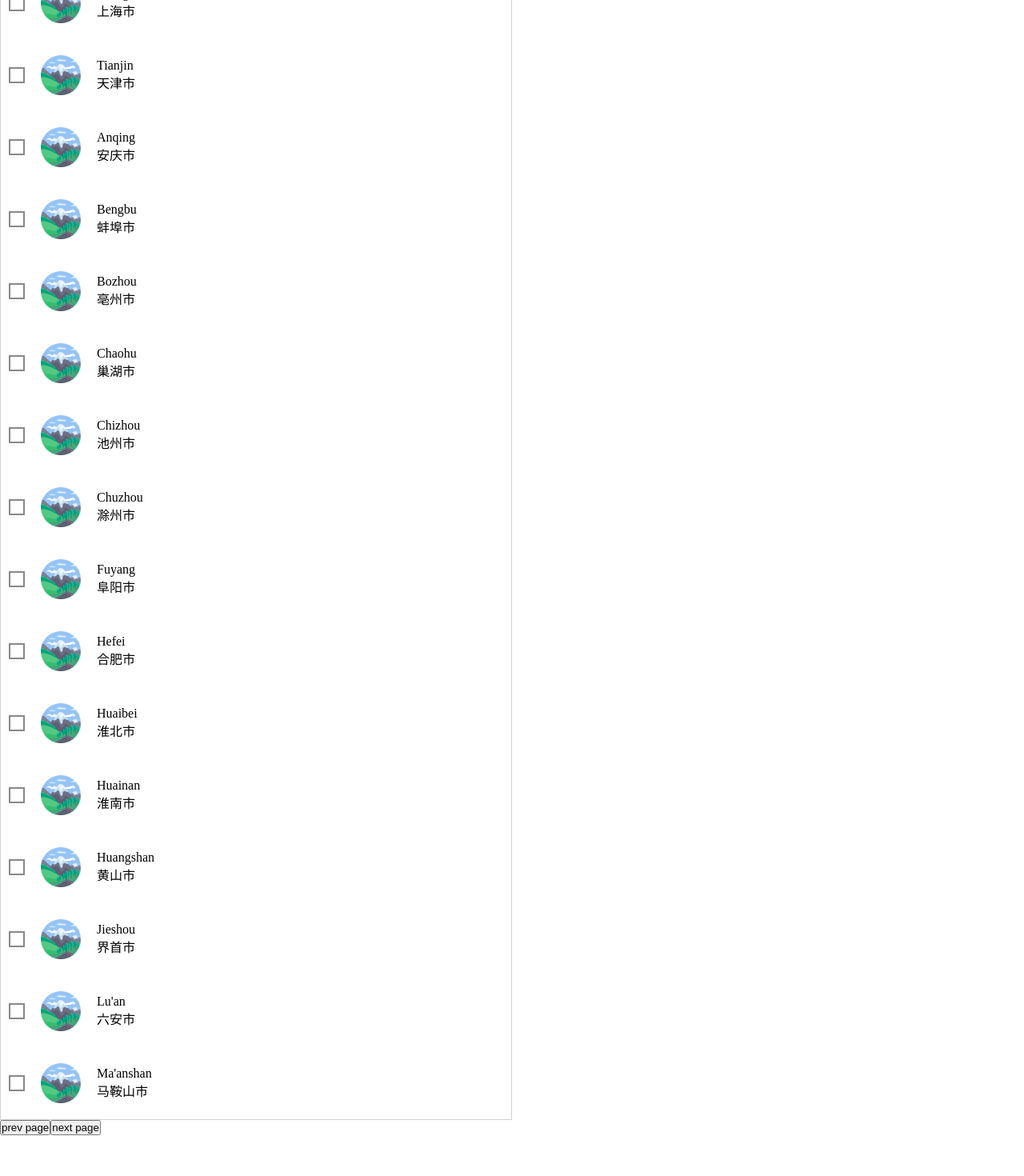
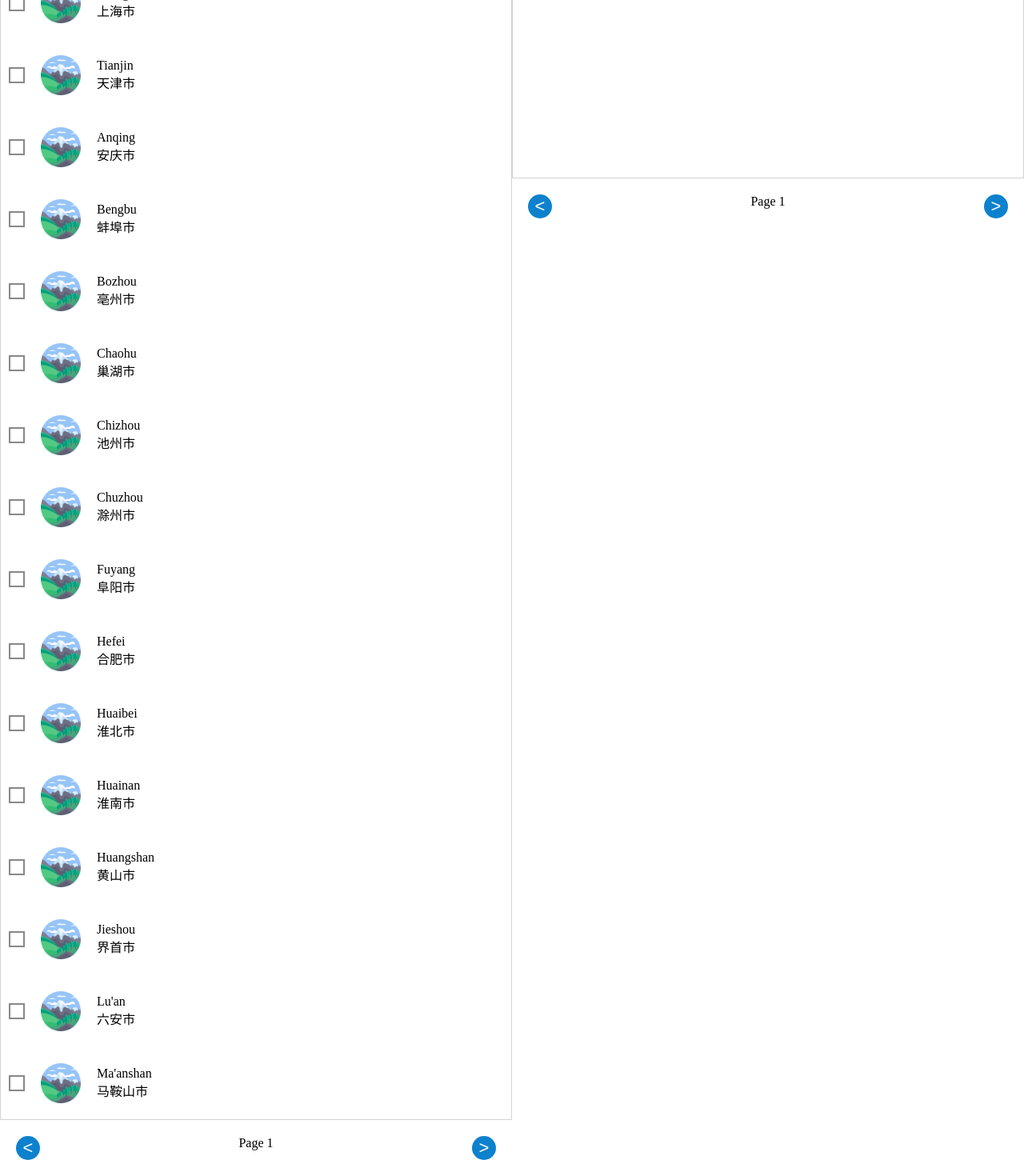
Before and after one commit to EvaMarco/OrbitalAds, a React (Create React App) app: page / in a window 1280 px wide. Shown: the part 532-2002 px from the top of the page at 80% size. Before the commit the page ends 1951 px from the top, so only its background shows below. Built offline with nearby package versions, Linux system fonts and the light colour scheme.

Commit message:
Add styles to buttons

```diff
--- a/src/components/App.js
+++ b/src/components/App.js
@@ -16,7 +16,9 @@ class App extends React.Component {
       init: 0,
       end: 20,
       initSelect: 0,
-      endSelect: 20
+      endSelect: 20,
+      listPage:1,
+      selectPage:1,
     }
     this.getUserInput = this.getUserInput.bind(this);
     this.getSelectValue = this.getSelectValue.bind(this);
@@ -30,13 +32,15 @@ class App extends React.Component {
 
   prevPage(){
     const preInit = this.state.init;
-    if(preInit > 0){
+    if(this.state.listPage !== 1){
       const newInit = preInit - 21;
       const preEnd = this.state.end;
       const newEnd = preEnd - 21;
+      const newPage = this.state.listPage - 1;
         this.setState({
           init: newInit,
-          end: newEnd
+          end: newEnd,
+          listPage : newPage
         })
     }else{
       console.log('error');
@@ -44,16 +48,18 @@ class App extends React.Component {
   }
   nextPage(){
     const preEnd = this.state.end;
-    if(preEnd < this.state.data.length.filter((item => {
+    if(preEnd < this.state.data.filter((item => {
       return item.name.toUpperCase().includes(this.state.query.toUpperCase())
       }
-    ))){
+    )).length){
       const preInit = this.state.init;
       const newInit = preInit + 21;
       const newEnd = preEnd + 21;
+      const newPage = this.state.listPage + 1;
       this.setState({
         init: newInit,
-        end: newEnd
+        end: newEnd,
+        listPage: newPage
       })
     }
     else{
@@ -62,13 +68,15 @@ class App extends React.Component {
   }
   prevPageSelect(){
     const preInit = this.state.initSelect;
-    if(preInit > 0){
+    if(this.state.selectPage !== 1){
       const newInit = preInit - 21;
       const preEnd = this.state.endSelect;
       const newEnd = preEnd - 21;
+      const newPage = this.state.selectPage - 1;
         this.setState({
           initSelect: newInit,
-          endSelect: newEnd
+          endSelect: newEnd,
+          selectPage: newPage
         })
     }else{
       console.log('error');
@@ -78,21 +86,21 @@ class App extends React.Component {
     const preEnd = this.state.endSelect;
     if(preEnd < this.state.selectedCities.filter((item => {
       return item.name.toUpperCase().includes(this.state.query.toUpperCase())
-      }
-    )).length){
+      })).length){
       const preInit = this.state.initSelect;
       const newInit = preInit + 21;
       const newEnd = preEnd + 21;
+      const newPage = this.state.selectPage + 1;
       this.setState({
         initSelect: newInit,
-        endSelect: newEnd
+        endSelect: newEnd,
+        selectPage: newPage
       })
     }
     else{
       console.log('error');
     }
   }
-
   getUserInput(event) {
     const inputValue = event.currentTarget.value;
     this.setState({
@@ -100,7 +108,10 @@ class App extends React.Component {
       init: 0,
       end: 20,
       initSelect: 0,
-      endSelect: 20
+      endSelect: 20,
+      listPage: 1,
+      selectPage: 1,
+      allSelected: false
     });
   }
   getSelectValue(event) {
@@ -190,6 +201,7 @@ class App extends React.Component {
             end = {this.state.end}
             nextPage = {this.nextPage}
             prevPage = {this.prevPage}
+            listPage = {this.state.listPage}
           />
           <Selected
             query = {this.state.query}
@@ -200,6 +212,7 @@ class App extends React.Component {
             endSelect = {this.state.endSelect}
             nextPageSelect = {this.nextPageSelect}
             prevPageSelect = {this.prevPageSelect}
+            selectPage = {this.state.selectPage}
           />
         </div>
       </div>
--- a/src/components/List.js
+++ b/src/components/List.js
@@ -15,7 +15,8 @@ const {
   init,
   end,
   prevPage,
-  nextPage
+  nextPage,
+  listPage
 } = props
   const cities = data
     .filter(item => {
@@ -62,17 +63,31 @@ const {
         )
       }
       </ul>
-      <button onClick = {prevPage}>prev page</button>
-      <button onClick = {nextPage}>next page</button>
+      <div className="list__pages">
+        <button className = "btn prevPage__btn" onClick = {prevPage}>
+        &lt;
+        </button>
+        <p className="list__page">Page {listPage}</p>
+        <button className = "btn nextPage__btn" onClick = {nextPage}>
+        &gt;
+        </button>
+      </div>
     </div>
   )
 }
+
 List.propTypes = {
   getSelectValue: PropTypes.func.isRequired,
   data: PropTypes.arrayOf(PropTypes.object).isRequired,
   query: PropTypes.string.isRequired,
   getUserInput: PropTypes.func.isRequired,
   selectedCities: PropTypes.arrayOf(PropTypes.object).isRequired,
-  allSelected: PropTypes.bool
+  allSelected: PropTypes.bool,
+  init: PropTypes.number.isRequired,
+  end: PropTypes.number.isRequired,
+  prevPage: PropTypes.func.isRequired,
+  nextPage: PropTypes.func.isRequired,
+  listPage: PropTypes.number.isRequired
 }
+
 export default List;
--- a/src/components/Selected.js
+++ b/src/components/Selected.js
@@ -12,7 +12,8 @@ const Selected = props => {
     initSelect,
     endSelect,
     prevPageSelect,
-    nextPageSelect
+    nextPageSelect,
+    selectPage
   } = props;
   const cities = selectedCities
     .filter(item => {
@@ -49,8 +50,15 @@ const Selected = props => {
           })
         }
       </ul>
-      <button onClick = {prevPageSelect}>prev page</button>
-      <button onClick = {nextPageSelect}>next page</button>
+      <div className="selected__pages">
+        <button className = "btn prevPage__btn" onClick = {prevPageSelect}>
+        &lt;
+        </button>
+        <p className="list__page">Page {selectPage}</p>
+        <button className = "btn nextPage__btn" onClick = {nextPageSelect}>
+        &gt;
+        </button>
+      </div>
     </div>
   )
 }
@@ -59,7 +67,12 @@ Selected.propTypes = {
   selectedCities: PropTypes.arrayOf(PropTypes.object).isRequired,
   clearAllSelected: PropTypes.func.isRequired,
   clearSelected: PropTypes.func.isRequired,
-  query: PropTypes.string.isRequired
+  query: PropTypes.string.isRequired,
+  initSelect: PropTypes.number.isRequired,
+  endSelect: PropTypes.number.isRequired,
+  prevPageSelect: PropTypes.func.isRequired,
+  nextPageSelect: PropTypes.func.isRequired,
+  selectPage: PropTypes.number.isRequired
 }
 
 export default Selected;
--- a/src/scss/List.scss
+++ b/src/scss/List.scss
@@ -14,6 +14,7 @@
   margin-top: 130px;
   padding-left: 10px;
   border: 1px solid lightgray;
+  min-height: 79vh;
 }
 .city__list-label{
   cursor: pointer;
@@ -49,3 +50,24 @@ margin-left: 15px;
 	left: 3px;
 	color: #ffffff;
 }
+.list__pages{
+  padding: 20px;
+  display: flex;
+  justify-content: space-between;
+}
+.prevPage__btn{
+  background-color: #0d81ce;
+  width: 30px;
+  height: 30px;
+  border-radius: 50%;
+  color: white;
+  font-size: 22px;
+}
+.nextPage__btn{
+  background-color: #0d81ce;
+  width: 30px;
+  height: 30px;
+  border-radius: 50%;
+  color: white;
+  font-size: 22px;
+}
--- a/src/scss/Selected.scss
+++ b/src/scss/Selected.scss
@@ -2,10 +2,11 @@
   list-style: none;
   margin-top: 91px;
   border: 1px solid lightgray;
+  min-height: 83vh;
 }
 .btn{
   border: none;
-  background: none;
+
 }
 .clear__box{
   position: fixed;
@@ -21,6 +22,7 @@
   background-color: white;
 }
 .clear__btn{
+  background: none;
   color: #0C81CE;
   text-transform: uppercase;
   cursor: pointer;
@@ -32,8 +34,14 @@
   justify-content: space-between;
 }
 .delete__btn{
+  background: none;
   color: slategrey;
   text-transform: uppercase;
   cursor: pointer;
   font-size: 20px;
 }
+.selected__pages{
+  padding: 20px;
+  display: flex;
+  justify-content: space-between;
+}
```
